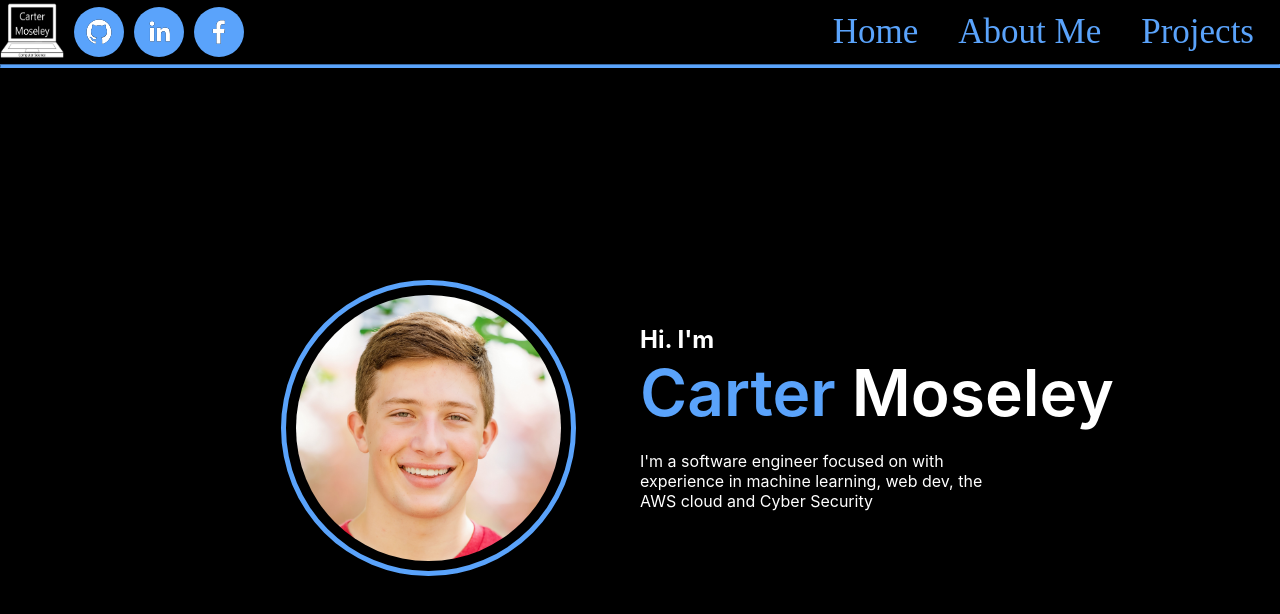
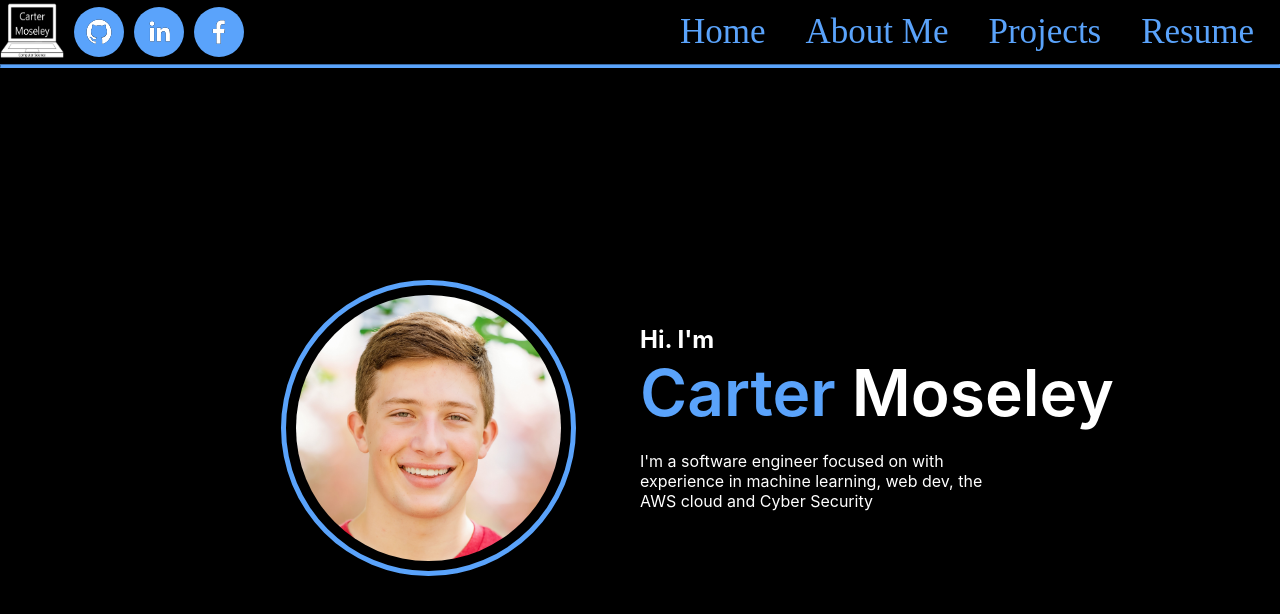
Before and after one commit to CarterTheMan/Personal-Website, a React (Create React App) app in the folder personal-website/: page / in a window 1280 px wide. Shown: the top 614 px of the page. Built offline with nearby package versions, Linux system fonts and the light colour scheme.

Commit message:
Added a tab in the menu for my resume

```diff
--- a/personal-website/src/components/menu/Menu.tsx
+++ b/personal-website/src/components/menu/Menu.tsx
@@ -27,6 +27,13 @@ const projectsPage = function () {
     );
 }
 
+const resume = function () {
+    const root = createRoot(document.getElementById('root')!)
+    root.render(
+        <p style={{color : "white"}}>Resume</p>
+    );
+}
+
 // https://github.com/parthwebdev/UI-Animation/blob/main/Menus/01/style.css
 export default function MyApp() {
   return (
@@ -47,6 +54,7 @@ export default function MyApp() {
                         <li><a href="#" onClick={homePage} className="link">Home</a></li>
                         <li><a href="#" onClick={aboutMePage} className="link">About Me</a></li>
                         <li><a href="#" onClick={projectsPage} className="link">Projects</a></li>
+                        <li><a href="#" onClick={resume} className="link">Resume</a></li>
                     </ul>
                 </nav>
                 <p style={{paddingRight: 10}}></p>
```
